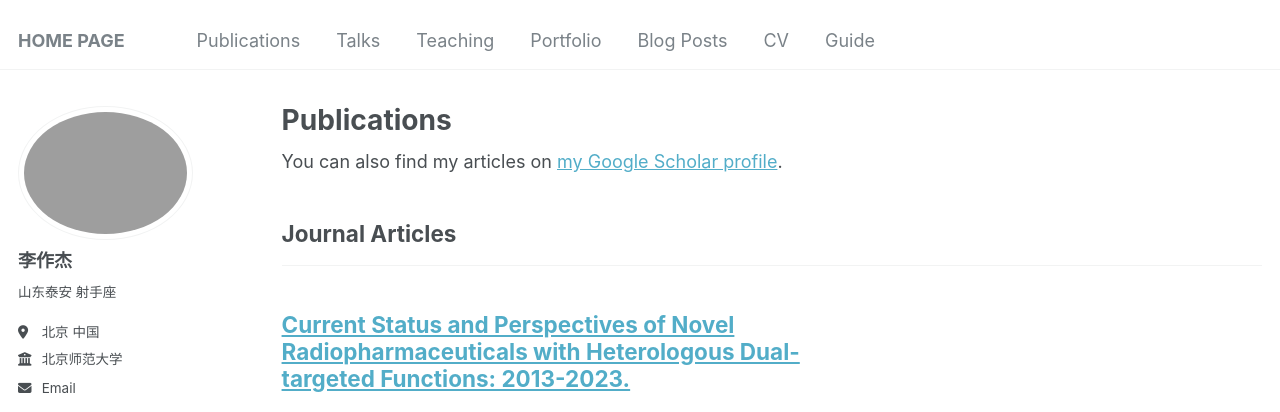
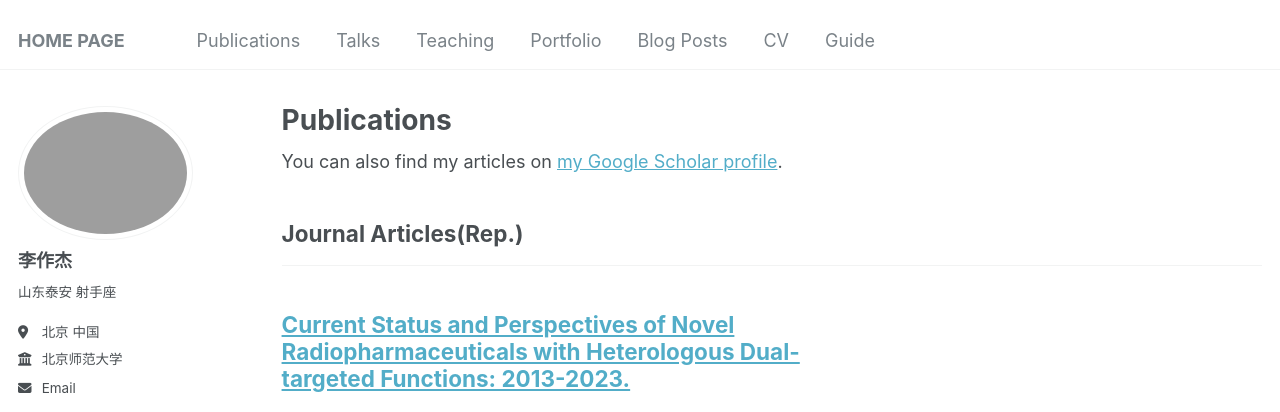
Before and after one commit to Infinity-LZJ/Zuojie_Li.github, a Jekyll site: the page built from _pages/publications.html, in a window 1280 px wide and 900 px high. Shown: the top 412 px of the window. Built offline with Jekyll 4.4.1, drawn with Linux system fonts in a browser that asks for light colours; some web fonts are replaced.

Commit message:
Update _config.yml
Signed-off-by: Infinity-LZJ <zuojieli@yeah.net>

```diff
--- a/_config.yml
+++ b/_config.yml
@@ -78,7 +78,7 @@ publication_category:
   books:
     title: 'Books'
   manuscripts:
-    title: 'Journal Articles'
+    title: 'Journal Articles(Rep.)'
   conferences:
     title: 'Conference Papers'
 
```
